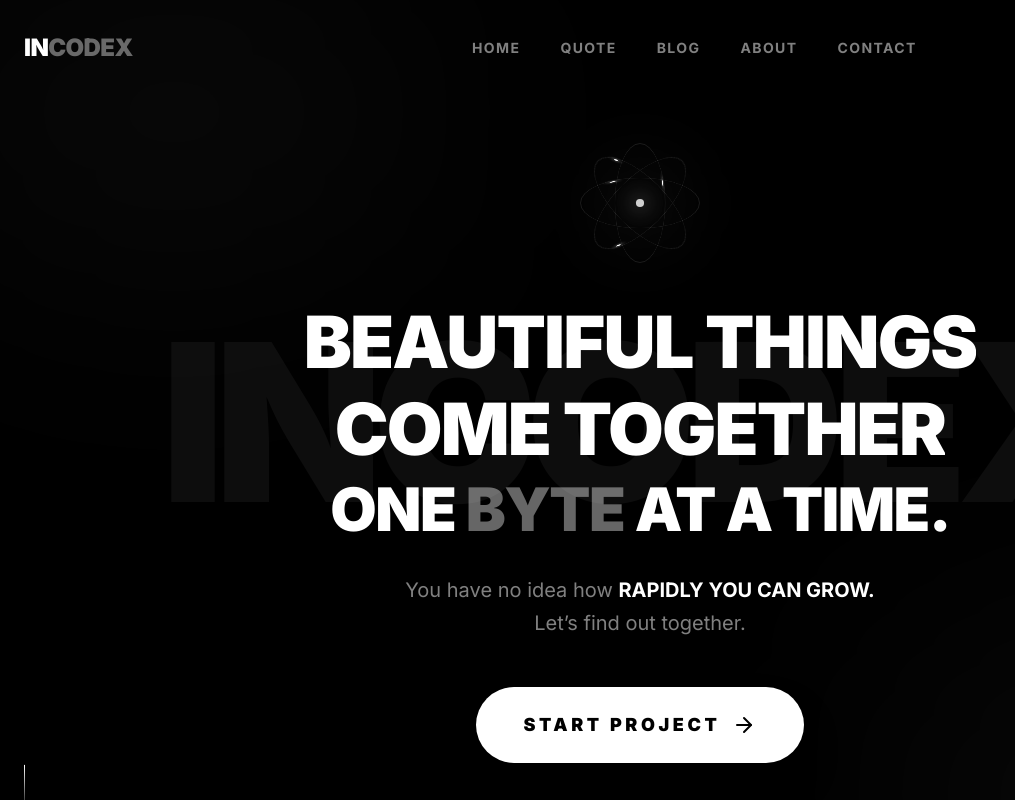
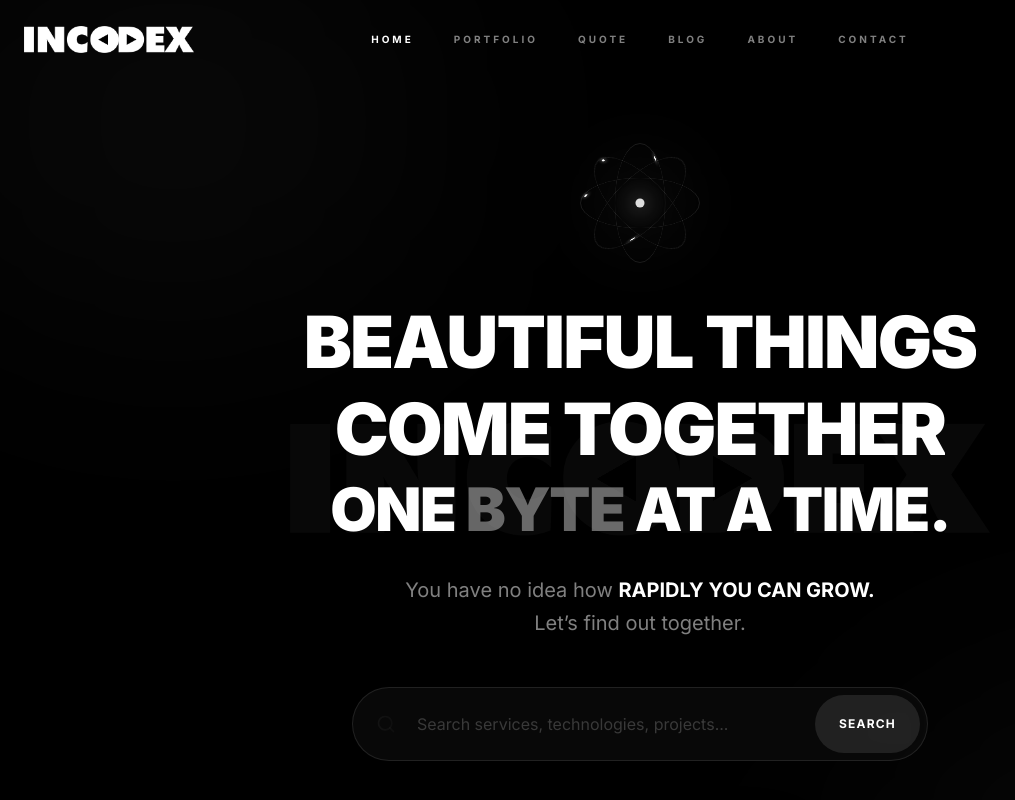
Before and after one commit to rantidebRoy/INCODEX, a React (Vite) app: page / in a window 1280 px wide. Shown: the top 800 px of the page, without its empty margins (0-1015 px from the left). Built offline with nearby package versions, Linux system fonts and the light colour scheme.

Commit message:
Portfolio Section Added

```diff
--- a/src/App.jsx
+++ b/src/App.jsx
@@ -1,8 +1,9 @@
 import React, { useState, useEffect } from 'react';
 import { motion, AnimatePresence } from 'framer-motion';
-import { Menu, X, ArrowRight, Shield, Zap, Globe, Layout, ChevronRight, Github, Twitter, Linkedin, Sun, Moon, Link as LinkIcon, ShoppingCart, Quote, User } from 'lucide-react';
+import { Menu, X, ArrowRight, Search, Shield, Zap, Globe, Layout, ChevronRight, Github, Twitter, Linkedin, Sun, Moon, Link as LinkIcon, ShoppingCart, Quote, User } from 'lucide-react';
+import Portfolio from './Portfolio';
 
-const Navbar = () => {
+const Navbar = ({ setView, currentView }) => {
   const [isScrolled, setIsScrolled] = useState(false);
   const [isMobileMenuOpen, setIsMobileMenuOpen] = useState(false);
 
@@ -12,32 +13,47 @@ const Navbar = () => {
     return () => window.removeEventListener('scroll', handleScroll);
   }, []);
 
+  const navItems = ['Home', 'Portfolio', 'Quote', 'Blog', 'About', 'Contact'];
+
+  const handleNavClick = (item) => {
+    if (item === 'Portfolio') {
+      setView('portfolio');
+    } else if (item === 'Home') {
+      setView('home');
+    }
+    setIsMobileMenuOpen(false);
+  };
+
   return (
     <nav className={`fixed w-full z-50 transition-all duration-500 ${isScrolled ? 'bg-black/90 backdrop-blur-md py-4 border-b border-white/10' : 'bg-transparent py-8'}`}>
-      <div className="max-w-7xl mx-auto px-6 flex justify-between items-center">
+      <div className="max-w-7xl mx-auto px-6 flex items-center justify-center relative">
         <motion.div
           initial={{ opacity: 0, x: -20 }}
           animate={{ opacity: 1, x: 0 }}
           transition={{ duration: 0.8, ease: "easeOut" }}
-          className="text-2xl font-black tracking-tight text-white cursor-default group"
+          className="absolute left-6 cursor-pointer"
+          onClick={() => setView('home')}
         >
-          IN<span className="text-white/40 group-hover:text-white transition-colors duration-500">CODEX</span>
+          <img src="/inc-02.png" alt="INCODEX" className="h-6 md:h-7 w-auto object-contain" />
         </motion.div>
 
-        {/* Desktop Menu */}
+        {/* Desktop Menu - Centered */}
         <div className="hidden md:flex items-center space-x-10">
-          {['Home', 'Quote', 'Blog', 'About', 'Contact'].map((item) => (
-            <a
+          {navItems.map((item) => (
+            <button
               key={item}
-              href={`#${item.toLowerCase()}`}
-              className="text-sm font-bold text-white/50 hover:text-white transition-colors tracking-widest uppercase"
+              onClick={() => handleNavClick(item)}
+              className={`text-[10px] font-bold transition-all tracking-[0.3em] uppercase ${(item === 'Home' && currentView === 'home') || (item === 'Portfolio' && currentView === 'portfolio')
+                ? 'text-white'
+                : 'text-white/50 hover:text-white'
+                }`}
             >
               {item}
-            </a>
+            </button>
           ))}
         </div>
 
-        <div className="flex items-center space-x-4">
+        <div className="absolute right-6 flex items-center space-x-4">
           <button
             className="md:hidden p-2 text-white"
             onClick={() => setIsMobileMenuOpen(!isMobileMenuOpen)}
@@ -56,11 +72,15 @@ const Navbar = () => {
             exit={{ opacity: 0, height: 0 }}
             className="md:hidden bg-black border-b border-white/10 overflow-hidden"
           >
-            <div className="px-6 py-8 flex flex-col space-y-6">
-              {['Home', 'Quote', 'Blog', 'About', 'Contact'].map((item) => (
-                <a key={item} href={`#${item.toLowerCase()}`} className="text-xl font-bold text-white uppercase tracking-widest" onClick={() => setIsMobileMenuOpen(false)}>
+            <div className="px-6 py-8 flex flex-col space-y-6 text-center">
+              {navItems.map((item) => (
+                <button
+                  key={item}
+                  onClick={() => handleNavClick(item)}
+                  className="text-xl font-bold text-white uppercase tracking-widest"
+                >
                   {item}
-                </a>
+                </button>
               ))}
             </div>
           </motion.div>
@@ -88,9 +108,11 @@ const Hero = () => {
     <section className="relative min-h-screen flex items-center pt-20 px-6 overflow-hidden bg-black">
       {/* Background large text for texture */}
       <div className="absolute inset-0 flex items-center justify-center pointer-events-none select-none overflow-hidden z-0">
-        <span className="text-[80px] md:text-[150px] lg:text-[220px] font-black leading-none tracking-tighter text-white/[0.05]">
-          INCODEX
-        </span>
+        <img
+          src="/inc-02.png"
+          alt=""
+          className="w-[300px] md:w-[500px] lg:w-[700px] opacity-[0.03] select-none pointer-events-none filter grayscale brightness-200"
+        />
       </div>
 
       {/* Background decoration with floating animation */}
@@ -193,12 +215,31 @@ const Hero = () => {
             initial={{ opacity: 0, scale: 0.9 }}
             animate={{ opacity: 1, scale: 1 }}
             transition={{ duration: 0.5, delay: 0.8 }}
-            className="flex flex-col sm:flex-row items-center justify-center gap-6"
+            className="flex flex-col items-center justify-center gap-10"
           >
+            {/* Search Bar */}
+            <div className="w-full max-w-xl relative group">
+              <div className="absolute inset-y-0 left-6 flex items-center pointer-events-none text-white/20 group-focus-within:text-white transition-colors duration-300">
+                <Search size={20} />
+              </div>
+              <input
+                type="text"
+                placeholder="Search services, technologies, projects..."
+                className="w-full bg-white/[0.03] border border-white/10 rounded-full py-6 pl-16 pr-8 text-white placeholder:text-white/20 focus:outline-none focus:bg-white/10 focus:border-white/20 transition-all duration-300 backdrop-blur-xl"
+              />
+              <div className="absolute inset-y-2 right-2 flex items-center">
+                <button className="bg-white/10 hover:bg-white hover:text-black text-white px-6 h-full rounded-full font-bold text-xs uppercase tracking-widest transition-all duration-300">
+                  Search
+                </button>
+              </div>
+            </div>
+
+            <div className="flex flex-col sm:flex-row items-center justify-center gap-6">
               <button className="bg-white text-black px-12 py-6 rounded-full font-black text-lg flex items-center group hover:bg-neutral-200 transition-all duration-300 shadow-2xl relative overflow-hidden">
                 <span className="relative z-10 uppercase tracking-[0.2em]">START PROJECT</span>
                 <ArrowRight className="ml-3 group-hover:translate-x-2 transition-transform relative z-10" />
               </button>
+            </div>
           </motion.div>
         </div>
       </div>
@@ -220,8 +261,9 @@ const ProgressInfo = () => {
     <section className="py-32 px-6 bg-black text-white transition-colors duration-500 overflow-hidden relative">
       <div className="max-w-7xl mx-auto relative z-10 text-center">
         <Reveal className="mx-auto">
-          <h2 className="text-3xl md:text-6xl font-black mb-10 tracking-tight leading-[1] max-w-5xl mx-auto uppercase">
-            BUSINESSES GROWING WITH IN<span className="text-white/40">CODEX</span>
+          <h2 className="text-3xl md:text-6xl font-black mb-10 tracking-tight leading-[1] max-w-5xl mx-auto uppercase flex flex-col md:flex-row items-center justify-center gap-4">
+            BUSINESSES GROWING WITH
+            <img src="/inc-02.png" alt="INCODEX" className="h-10 md:h-16 w-auto inline-block" />
           </h2>
         </Reveal>
 
@@ -451,7 +493,7 @@ const Footer = () => (
     <div className="max-w-7xl mx-auto">
       <div className="grid md:grid-cols-4 gap-12 mb-16">
         <div className="col-span-2">
-          <div className="text-3xl font-black mb-6">IN<span className="text-white/40">CODEX</span></div>
+          <img src="/inc-02.png" alt="INCODEX" className="h-10 md:h-12 w-auto mb-6 object-contain" />
           <p className="text-white/50 max-w-sm mb-8">
             Superior software engineering firm specializing in complex system architectures and intelligent product development.
           </p>
@@ -491,6 +533,8 @@ const Footer = () => (
     </div>
   </footer>
 );
+
+// Portfolio component has been moved to Portfolio.jsx
 
 const Testimonials = () => {
   const reviews = [
@@ -680,23 +724,32 @@ const Blog = () => {
 };
 
 const App = () => {
-  const isDarkMode = true;
+  const [view, setView] = useState(() => localStorage.getItem('site_view') || 'home');
 
   useEffect(() => {
     document.documentElement.classList.add('dark');
-  }, []);
+    localStorage.setItem('site_view', view);
+  }, [view]);
 
   return (
     <div className="dark">
       <div className="bg-black min-h-screen font-sans selection:bg-white selection:text-black transition-colors duration-500">
-        <Navbar />
+        <Navbar setView={setView} currentView={view} />
+
+        {view === 'home' ? (
+          <>
             <Hero />
             <Features />
             <ServicesInfo />
-        <ProgressInfo />
+            {/* Portfolio is now a separate view */}
             <Testimonials />
             <Blog />
             <CTA />
+          </>
+        ) : (
+          <Portfolio Reveal={Reveal} />
+        )}
+
         <Footer />
       </div>
     </div>
--- /dev/null
+++ b/src/Portfolio.jsx
@@ -0,0 +1,125 @@
+import React, { useEffect } from 'react';
+import { motion } from 'framer-motion';
+import { Layout, Link as LinkIcon, ChevronRight } from 'lucide-react';
+
+const Portfolio = ({ Reveal }) => {
+    useEffect(() => {
+        window.scrollTo(0, 0);
+    }, []);
+
+    const projects = [
+        {
+            title: "Ajker Bangla News",
+            subtitle: "আজকের বাংলা - দেশের কণ্ঠ প্রান্তিকের অন্তর",
+            description: "A comprehensive digital news portal delivering real-time updates on politics, economy, and culture across Bangladesh.",
+            url: "https://ajkerbangla.news",
+            category: "Media & News",
+            image: "https://ajkerbangla.news/wp-content/uploads/2025/09/logo_AB.png"
+        },
+        {
+            title: "MCRL - DU",
+            subtitle: "Material Chemistry Research Lab",
+            description: "An extraordinary research facility at the University of Dhaka focusing on material science innovations and chemical engineering.",
+            url: "https://mcrl.du.ac.bd",
+            category: "Research",
+            image: "https://mcrl.du.ac.bd/wp-content/uploads/2025/11/IMG-20251028-WA0000.jpg"
+        },
+        {
+            title: "DUNC - Nanotech Center",
+            subtitle: "Dhaka University Nanotechnology Centre",
+            description: "Leading the frontier of nanoscale engineering and material physics. Architects of tomorrow's technological foundations.",
+            url: "https://dunc.incodexbd.com",
+            category: "Engineering",
+            image: "https://dunc.incodexbd.com/wp-content/uploads/2026/02/dunc_logo-04-2048x639.png"
+        },
+        {
+            title: "Criminology - DU",
+            subtitle: "Department of Criminology",
+            description: "Official academic portal for the Department of Criminology at University of Dhaka, showcasing research, faculty, and programs.",
+            url: "https://criminology.du.ac.bd",
+            category: "Academic",
+            image: "https://criminology.du.ac.bd/images/du_logo.png"
+        }
+    ];
+
+    return (
+        <section id="portfolio" className="pt-40 pb-32 px-6 bg-black relative min-h-screen">
+            <div className="absolute inset-0 opacity-[0.02] pointer-events-none" style={{ backgroundImage: 'radial-gradient(circle at 2px 2px, white 1px, transparent 0)', backgroundSize: '40px 40px' }} />
+
+            <div className="max-w-7xl mx-auto relative z-10">
+                <div className="mb-16 text-center">
+                    <Reveal className="mx-auto">
+                        <span className="text-white/30 text-xs font-bold tracking-[0.5em] uppercase mb-4 block">Proven Excellence</span>
+                    </Reveal>
+                    <Reveal delay={0.1} className="mx-auto">
+                        <h2 className="text-3xl md:text-5xl font-black text-white tracking-tight uppercase">Our Projects</h2>
+                    </Reveal>
+                </div>
+
+                <div className="grid sm:grid-cols-2 lg:grid-cols-3 gap-6">
+                    {projects.map((project, i) => (
+                        <motion.a
+                            key={i}
+                            href={project.url}
+                            target="_blank"
+                            rel="noopener noreferrer"
+                            initial={{ opacity: 0, y: 20 }}
+                            whileInView={{ opacity: 1, y: 0 }}
+                            viewport={{ once: true }}
+                            transition={{ delay: i * 0.1 }}
+                            className="group block bg-neutral-950 border border-white/5 overflow-hidden hover:border-white/20 transition-all duration-500 rounded-xl"
+                        >
+                            <div className="flex flex-col h-full">
+                                <div className="relative aspect-[16/10] bg-neutral-900 flex items-center justify-center overflow-hidden border-b border-white/5">
+                                    {/* Actual Project Image */}
+                                    <img
+                                        src={project.image}
+                                        alt={project.title}
+                                        className="absolute inset-0 w-full h-full object-contain p-4 opacity-70 group-hover:opacity-100 transition-opacity duration-700 bg-black/40"
+                                        onError={(e) => {
+                                            e.target.style.display = 'none';
+                                        }}
+                                    />
+
+                                    <div className="absolute inset-0 bg-gradient-to-t from-black/80 via-black/10 to-transparent z-10" />
+
+                                    <div className="absolute top-4 right-4 z-30 opacity-0 group-hover:opacity-100 transition-opacity translate-y-2 group-hover:translate-y-0 duration-500">
+                                        <div className="w-8 h-8 bg-white text-black rounded-full flex items-center justify-center shadow-2xl">
+                                            <LinkIcon size={14} />
+                                        </div>
+                                    </div>
+                                </div>
+
+                                <div className="p-6 flex flex-col flex-grow">
+                                    <div className="mb-4">
+                                        <span className="text-white/30 text-[8px] font-bold tracking-[0.2em] uppercase mb-1 block">{project.category}</span>
+                                        <h3 className="text-lg font-black text-white uppercase group-hover:text-white/80 transition-colors tracking-tight leading-tight">{project.title}</h3>
+                                    </div>
+
+                                    <p className="text-white/50 text-xs leading-relaxed font-light mb-6 flex-grow">
+                                        {project.description}
+                                    </p>
+
+                                    <div className="flex items-center text-white/20 text-[9px] font-bold tracking-[0.2em] group-hover:text-white transition-colors uppercase">
+                                        OPEN PROJECT <ChevronRight size={12} className="ml-2 group-hover:translate-x-1 transition-transform" />
+                                    </div>
+                                </div>
+                            </div>
+                        </motion.a>
+                    ))}
+                </div>
+
+                <div className="mt-20 text-center">
+                    <button
+                        onClick={() => window.scrollTo({ top: 0, behavior: 'smooth' })}
+                        className="text-white/20 hover:text-white text-[10px] font-bold tracking-[0.4em] uppercase transition-colors"
+                    >
+                        Back to top
+                    </button>
+                </div>
+            </div>
+        </section>
+    );
+};
+
+export default Portfolio;
```
Also changed, not shown: public/inc-02.png (added). Lines whose indentation alone changed are shown as unchanged.
